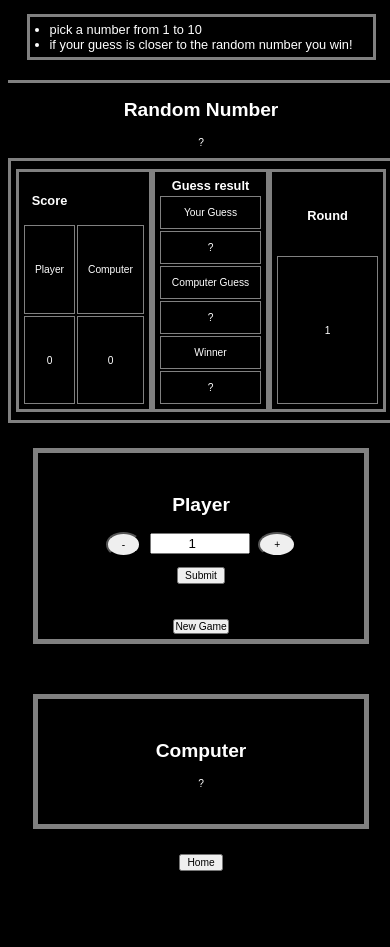
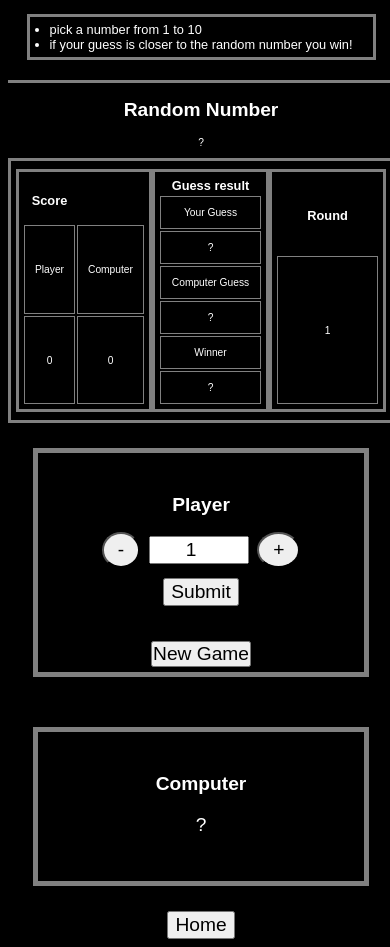
Before and after one commit to JosiahHands/joPortfolio, a plain HTML site: page game/game.html in a window 390 px wide. Shown: the part 72-1019 px from the top of the page. Before the commit the page ends 951 px from the top, so only its background shows below. Drawn offline with Linux system fonts and the light colour scheme.

Commit message:
style edit

```diff
--- a/game/game.css
+++ b/game/game.css
@@ -8,7 +8,7 @@ body {
     font-family: Arial, Helvetica, sans-serif;
     width: 99%;
 }
-p, td, button{
+p, td, button, input, #botInput{
     font-size: 1.5em;
 }
 header {
@@ -73,7 +73,7 @@ main {
     body {
         font-size: 0.8em;
     }
-    p, td, button{
+    p, td{
     font-size: 0.8em;
     }
 }
```
